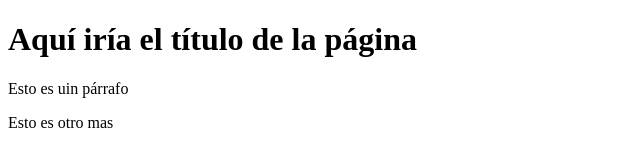
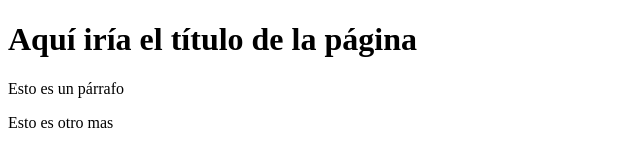
Before and after one commit to TrebelloDixital/Test2, a plain HTML site: page index.html in a window 1280 px wide. Shown: the full height of the page, 0-640 px from the left. Drawn offline with Linux system fonts and the light colour scheme.

Commit message:
Update index.html

```diff
--- a/index.html
+++ b/index.html
@@ -8,7 +8,7 @@
 </head>
 <body>
     <h1>Aquí iría el título de la página</h1>
-    <p>Esto es uin párrafo<p>
+    <p>Esto es un párrafo<p>
     <p>Esto es otro mas<p>
 </body>
 </html>
```
